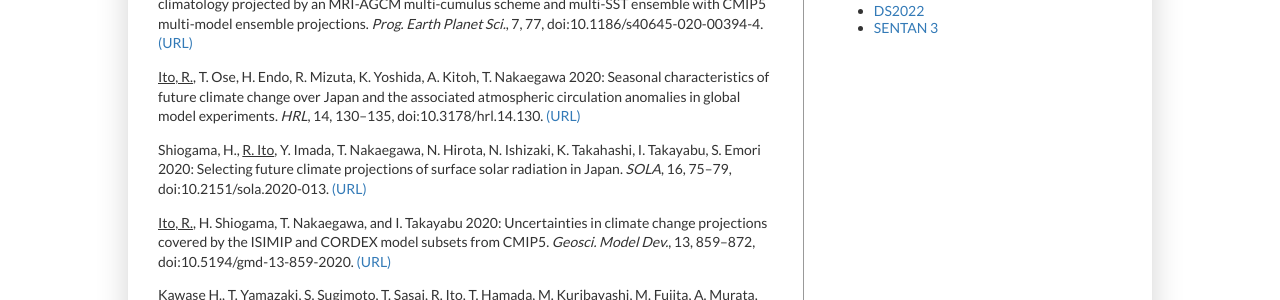
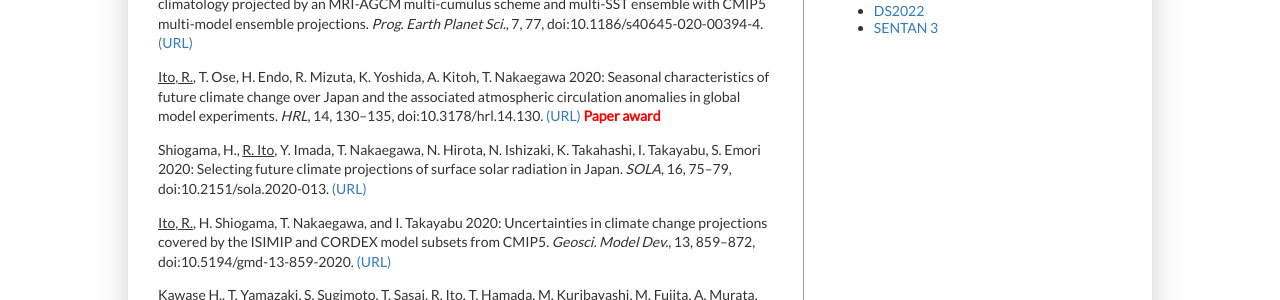
Before and after one commit to rui-climbiz/rui-climbiz.github.io, a Jekyll site: the page built from publications.html, in a window 1280 px wide and 900 px high, scrolled down 399 px. Shown: the part 153-453 px from the top of the window. Built offline with Jekyll 4.4.1, drawn with Linux system fonts in a browser that asks for light colours.

Commit message:
Update publications.html

```diff
--- a/publications.html
+++ b/publications.html
@@ -13,7 +13,7 @@
 <p>Shiogama, H., N.N. Ishizaki, N. Hanasaki, K. Takahashi, S. Emori, <u>R. Ito</u>, T. Nakaegawa, I. Takayabu, Y. Hijioka, Y.N. Takayabu, R. Shibuya 2021: Selecting CMIP6-based future climate scenarios for impact and adaptation studies. <i>SOLA</i>, 17, 57–62, doi:10.2151/sola.2021-009. <a href="https://doi.org/10.2151/sola.2021-009">(URL)</a></p>
 <p>Kawase, H., A. Murata, K. Yamada, T. Nakaegawa, <u>R. Ito</u>, R. Mizuta, M. Nosaka, S. Watanabe, H. Sasaki 2021: Regional characteristics of future changes in snowfall in Japan under RCP2.6 and RCP8.5 scenarios. <i>SOLA</i>, 17, 1–7, doi:10.2151/sola.2021-001. <a href="https://doi.org/10.2151/sola.2021-001">(URL)</a></p>
 <p><u>Ito, R.</u>, T. Nakaegawa, I. Takayabu 2020: Comparison of regional characteristics of land precipitation climatology projected by an MRI-AGCM multi-cumulus scheme and multi-SST ensemble with CMIP5 multi-model ensemble projections. <i>Prog. Earth Planet Sci.</i>, 7, 77, doi:10.1186/s40645-020-00394-4. <a href="https://doi.org/10.1186/s40645-020-00394-4">(URL)</a></p>
-<p><u>Ito, R.</u>, T. Ose, H. Endo, R. Mizuta, K. Yoshida, A. Kitoh, T. Nakaegawa 2020: Seasonal characteristics of future climate change over Japan and the associated atmospheric circulation anomalies in global model experiments. <i>HRL</i>, 14, 130–135, doi:10.3178/hrl.14.130. <a href="https://doi.org/10.3178/hrl.14.130">(URL)</a></p>
+<p><u>Ito, R.</u>, T. Ose, H. Endo, R. Mizuta, K. Yoshida, A. Kitoh, T. Nakaegawa 2020: Seasonal characteristics of future climate change over Japan and the associated atmospheric circulation anomalies in global model experiments. <i>HRL</i>, 14, 130–135, doi:10.3178/hrl.14.130. <a href="https://doi.org/10.3178/hrl.14.130">(URL)</a> <b style="color:red">Paper award</b></p>
 <p>Shiogama, H., <u>R. Ito</u>, Y. Imada, T. Nakaegawa, N. Hirota, N. Ishizaki, K. Takahashi, I. Takayabu, S. Emori 2020: Selecting future climate projections of surface solar radiation in Japan. <i>SOLA</i>, 16, 75–79, doi:10.2151/sola.2020-013. <a href="https://doi.org/10.2151/sola.2020-013">(URL)</a></p>
 <p><u>Ito, R.</u>, H. Shiogama, T. Nakaegawa, and I. Takayabu 2020: Uncertainties in climate change projections covered by the ISIMIP and CORDEX model subsets from CMIP5. <i>Geosci. Model Dev.</i>, 13, 859–872, doi:10.5194/gmd-13-859-2020. <a href="https://doi.org/10.5194/gmd-13-859-2020">(URL)</a></p>
 <p>Kawase H., T. Yamazaki, S. Sugimoto, T. Sasai, <u>R. Ito</u>, T. Hamada, M. Kuribayashi, M. Fujita, A. Murata, M. Nosaka, H. Sasaki 2020: Extremization of heavy and light snow-cover winters due to global warming over high mountainous areas in central Japan. <i>Prog. Earth Planet Sci.</i>, 7, doi:10.1186/s40645-020-0322-x. <a href="https://doi.org/10.1186/s40645-020-0322-x">(URL)</a></p>
```
